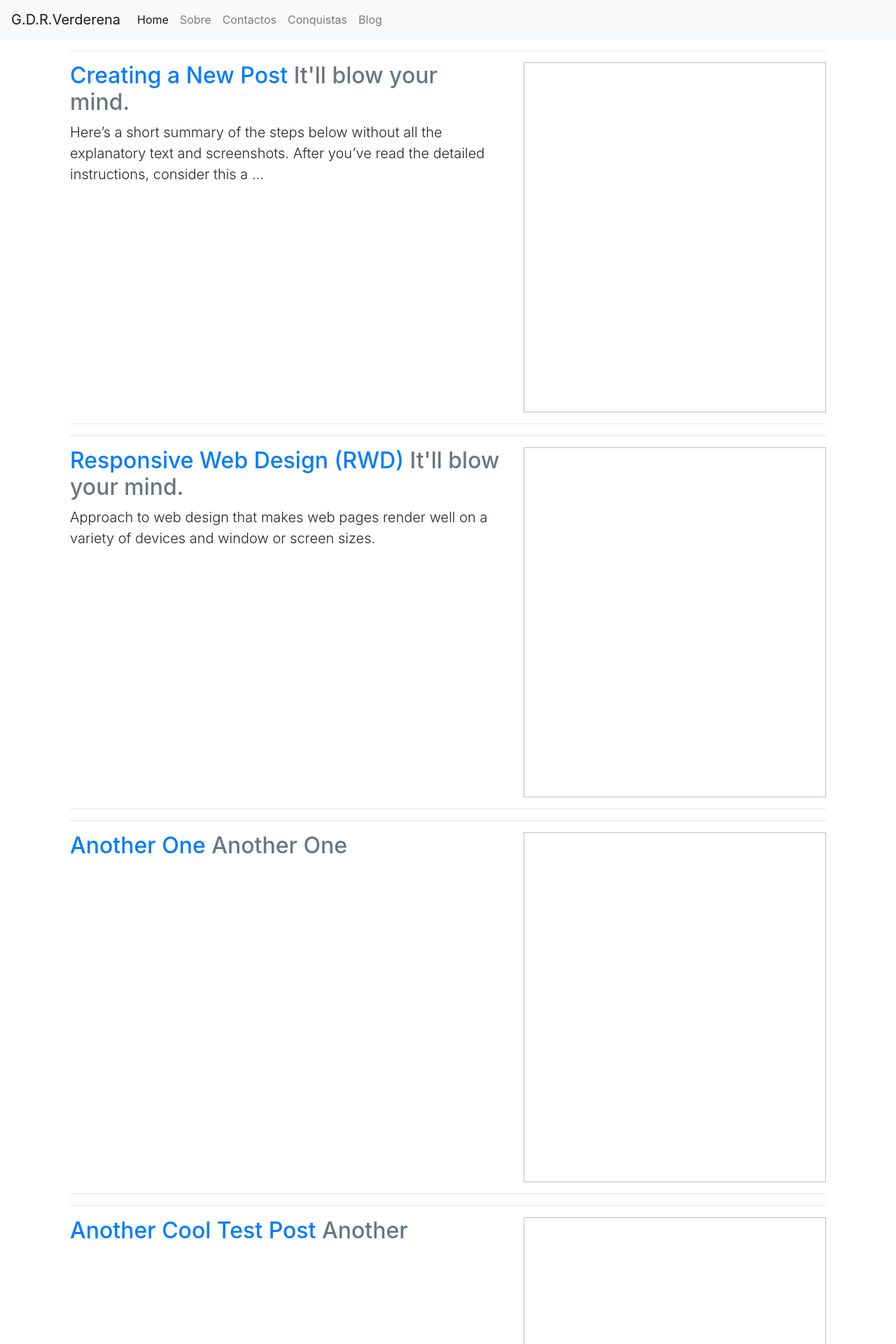
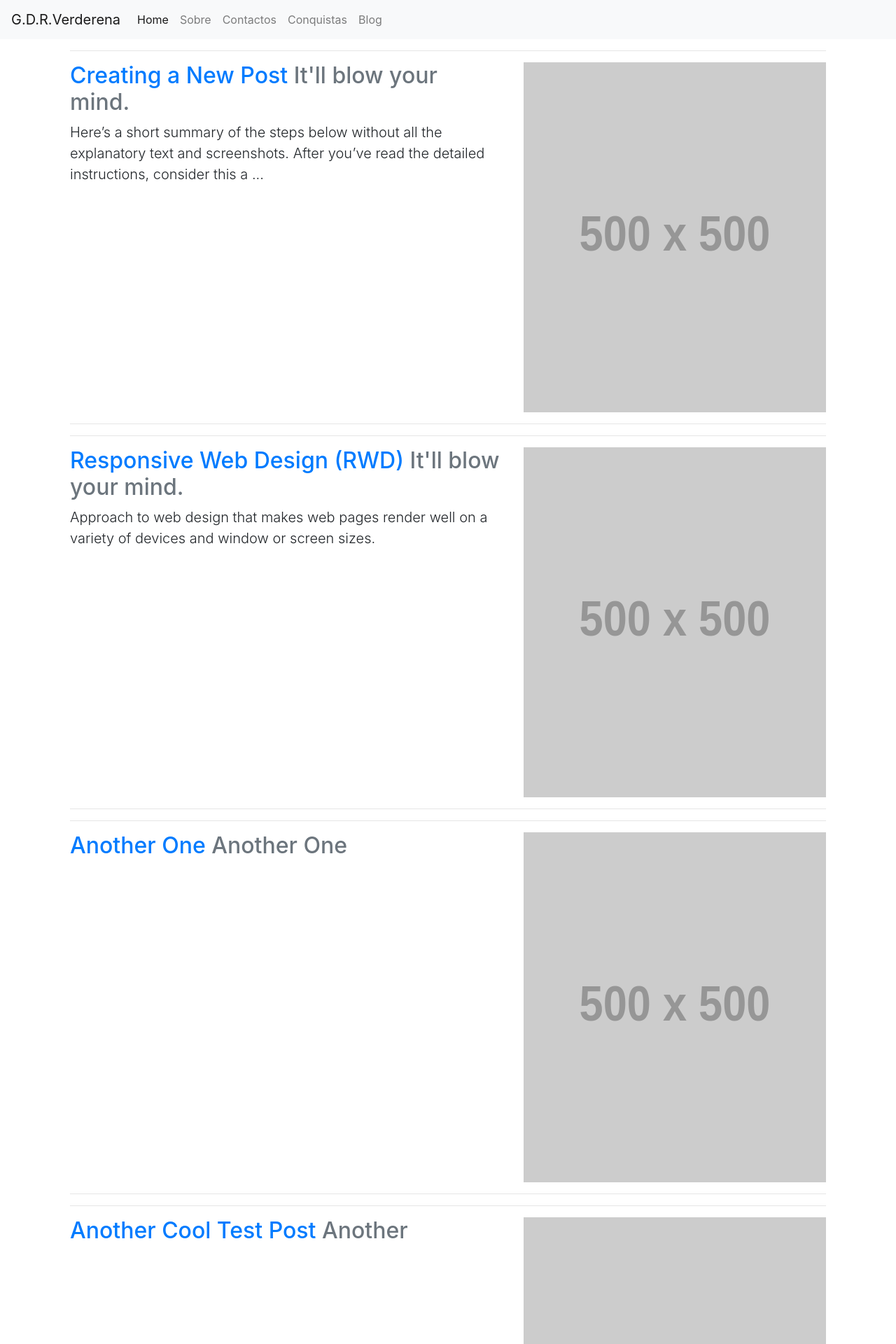
Before and after one commit to GDR-Verderena/gdr-verderena.github.io, a Jekyll site: the page built from index.html, in a window 1280 px wide. Shown: the top 1920 px of the page at 70% size. Built offline with Jekyll 4.4.1, drawn with Linux system fonts in a browser that asks for light colours.

Commit message:
Update index.html

```diff
--- a/index.html
+++ b/index.html
@@ -26,7 +26,7 @@ title: G.D.R Verdena
                     </div>
 			{% if post.featured-image And post.featured-image != "" And post.featured-image != nil And  %}
                     <div class="col-md-5">
-                        <img class="featurette-image img-fluid mx-auto" data-src="{{ post.featured-image }}" data-holder-rendered="true" style="width: 500px; height: 500px;">
+                        <img class="featurette-image img-fluid mx-auto" src="{{ post.featured-image }}" data-src="{{ post.featured-image }}" data-holder-rendered="true" style="width: 500px; height: 500px;">
                     </div>
 			{% endif %}
                 </div>
```
